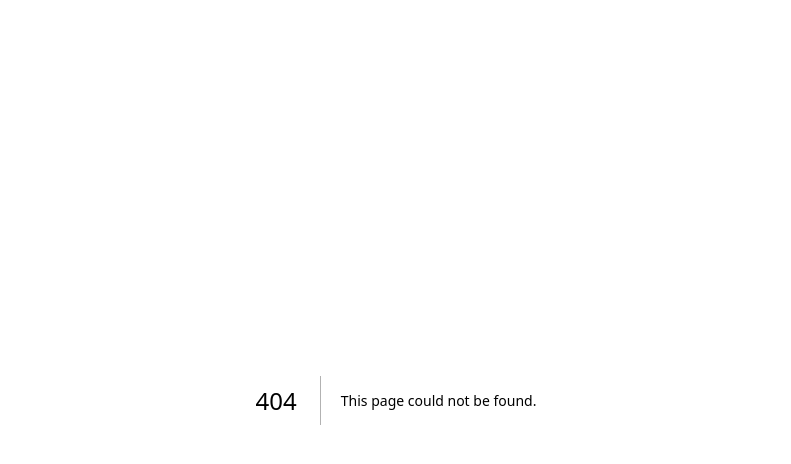
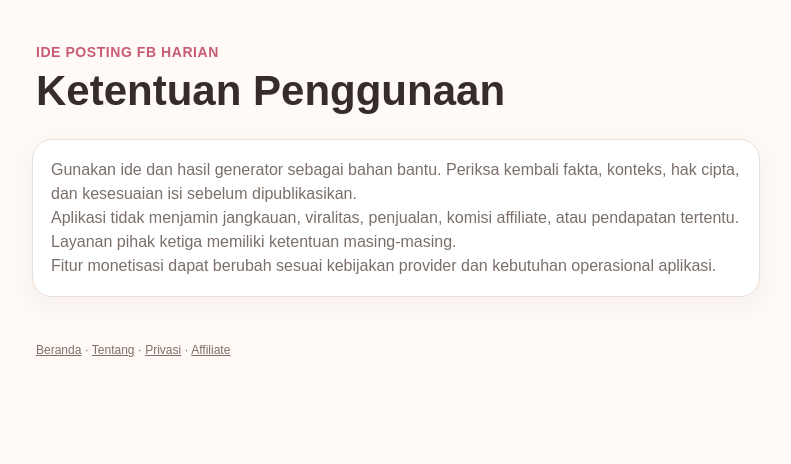
Before and after one commit to galleryabah-source/ide-posting-fb-harian-mvp, a Next.js app: page /ketentuan in a window 1280 px wide. Before the commit this address had no page. Shown: the top 464 px of the page, without its empty margins (244-1035 px from the left). Built offline with nearby package versions, Linux system fonts and the light colour scheme.

Commit message:
feat: add terms page foundation

```diff
--- /dev/null
+++ b/app/ketentuan/page.tsx
@@ -0,0 +1,3 @@
+export default function TermsPage() {
+  return <main className="shell"><header className="header"><div className="brand">Ide Posting FB Harian</div><h1>Ketentuan Penggunaan</h1></header><section className="card"><p className="subtitle">Gunakan ide dan hasil generator sebagai bahan bantu. Periksa kembali fakta, konteks, hak cipta, dan kesesuaian isi sebelum dipublikasikan.</p><p className="subtitle">Aplikasi tidak menjamin jangkauan, viralitas, penjualan, komisi affiliate, atau pendapatan tertentu. Layanan pihak ketiga memiliki ketentuan masing-masing.</p><p className="subtitle">Fitur monetisasi dapat berubah sesuai kebijakan provider dan kebutuhan operasional aplikasi.</p></section><footer className="footer"><a href="/">Beranda</a> · <a href="/tentang">Tentang</a> · <a href="/privasi">Privasi</a> · <a href="/affiliate">Affiliate</a></footer></main>;
+}
```
